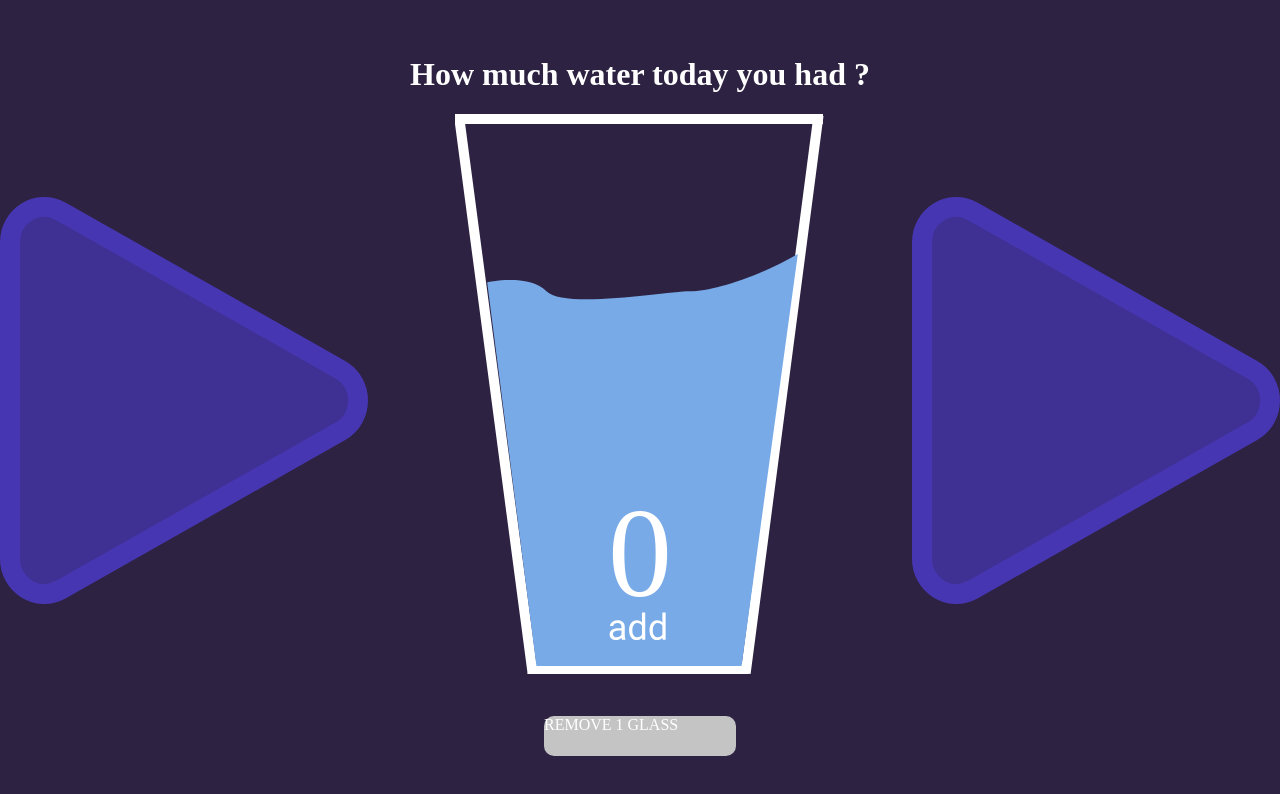
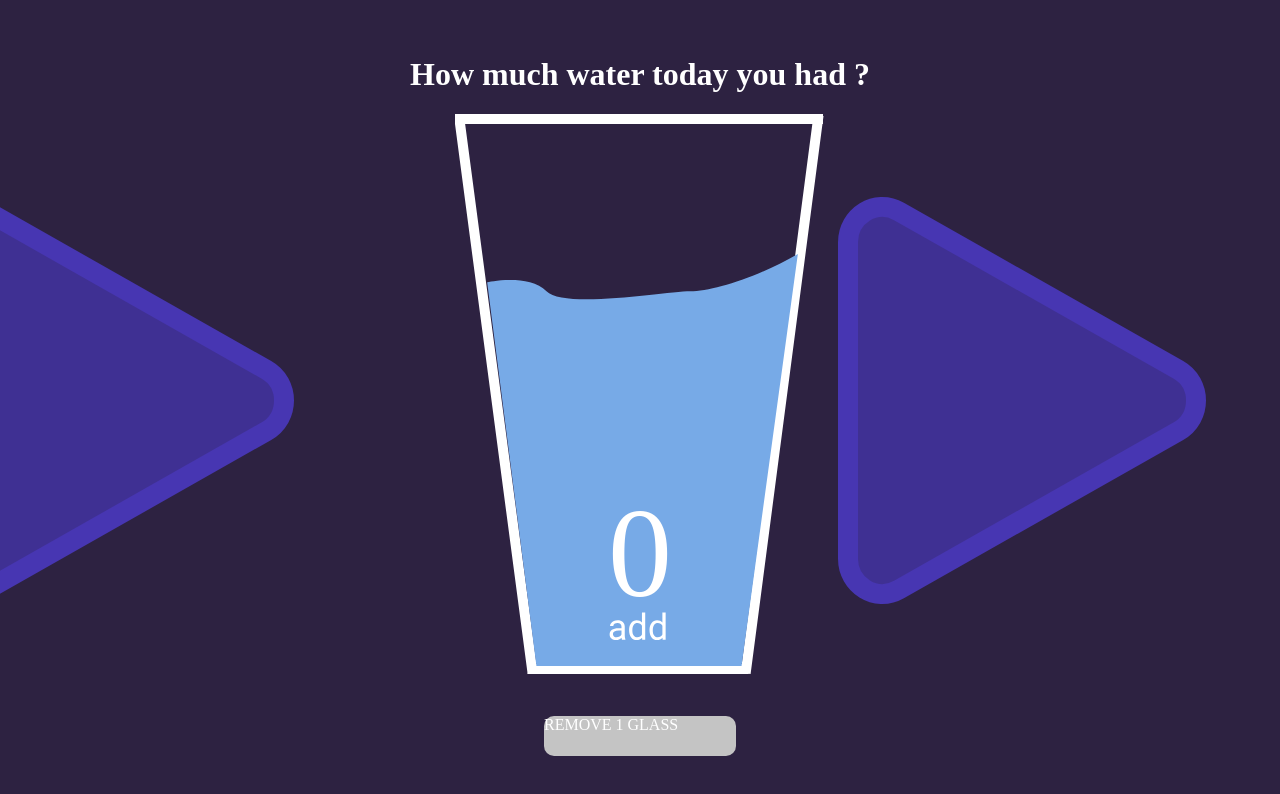
Before and after one commit to cammell/water, a website built with webpack: page src/pages/index.html in a window 1280 px wide. Built offline with nearby package versions, Linux system fonts and the light colour scheme; what calendarize would draw is missing.

Commit message:
begining on css side arrows

```diff
--- a/src/scss/main.scss
+++ b/src/scss/main.scss
@@ -8,6 +8,10 @@
   align-items: right;
   justify-content: right;
   flex-direction: row;
+}
+
+.arrow {
+  padding: 20%;
 }
 
 body {
```
